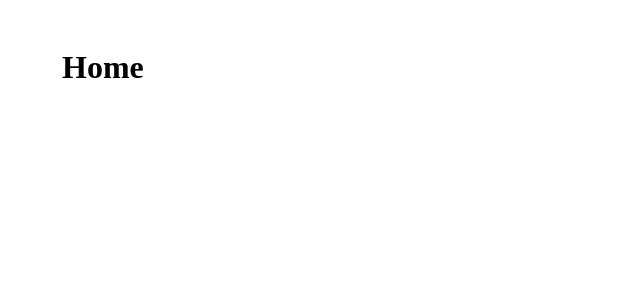
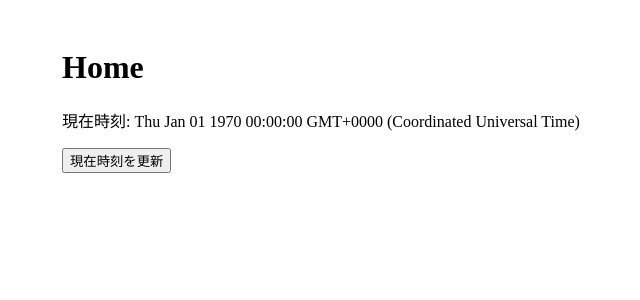
Before and after one commit to ksk1kd/nuxt-playground, a Nuxt app: page / in a window 1280 px wide. Shown: the top 300 px of the page, without its empty margins (178-818 px from the left). Built offline with nearby package versions, Linux system fonts and the light colour scheme; no server answers.

Commit message:
add useFetch refresh

```diff
--- a/pages/index.vue
+++ b/pages/index.vue
@@ -1,3 +1,15 @@
+<script setup lang="ts">
+interface Datetime {
+  st: number
+}
+
+const { data: datetime, refresh } = await useFetch<Datetime>(
+  'https://3fe5a5f690efc790d4764f1c528a4ebb89fa4168.nict.go.jp/cgi-bin/json',
+)
+</script>
+
 <template>
   <h1>Home</h1>
+  <p>現在時刻: {{ new Date(datetime?.st ? datetime.st * 1000 : 0) }}</p>
+  <button @click="() => refresh()">現在時刻を更新</button>
 </template>
```
